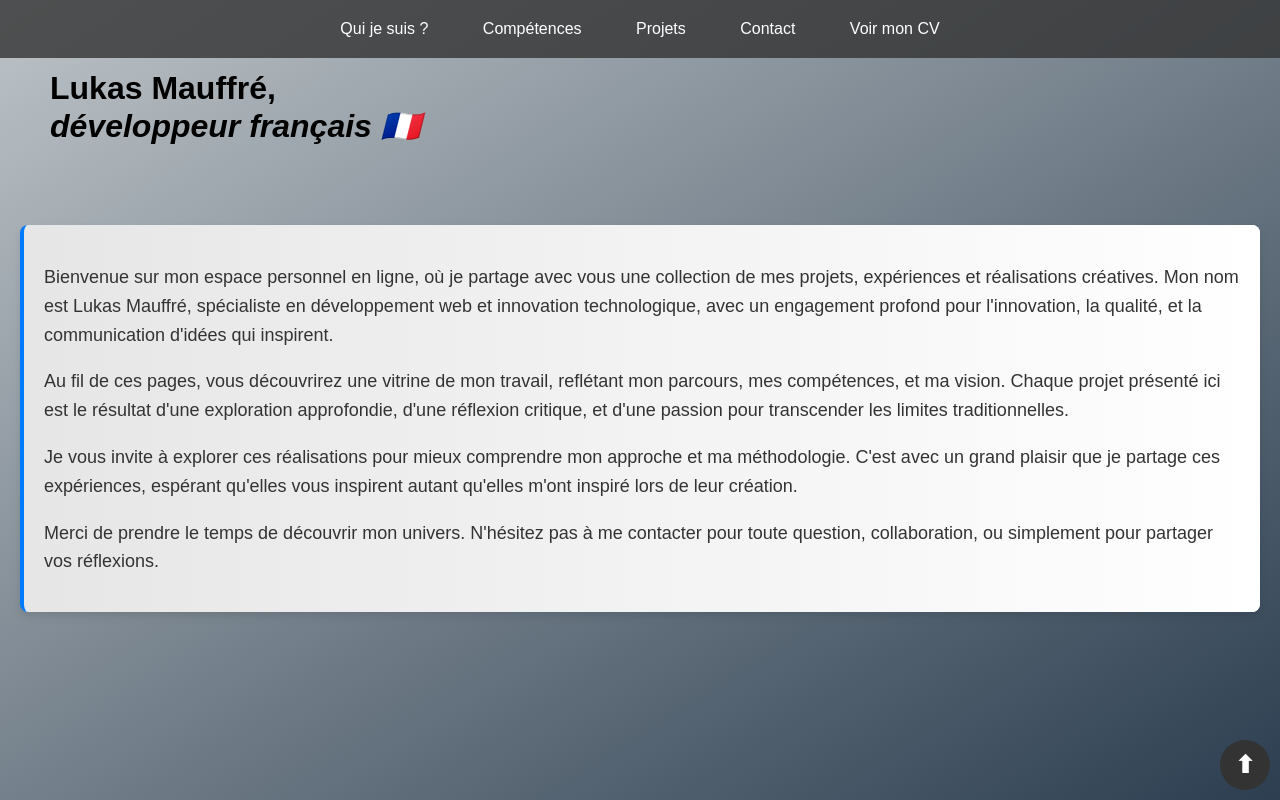
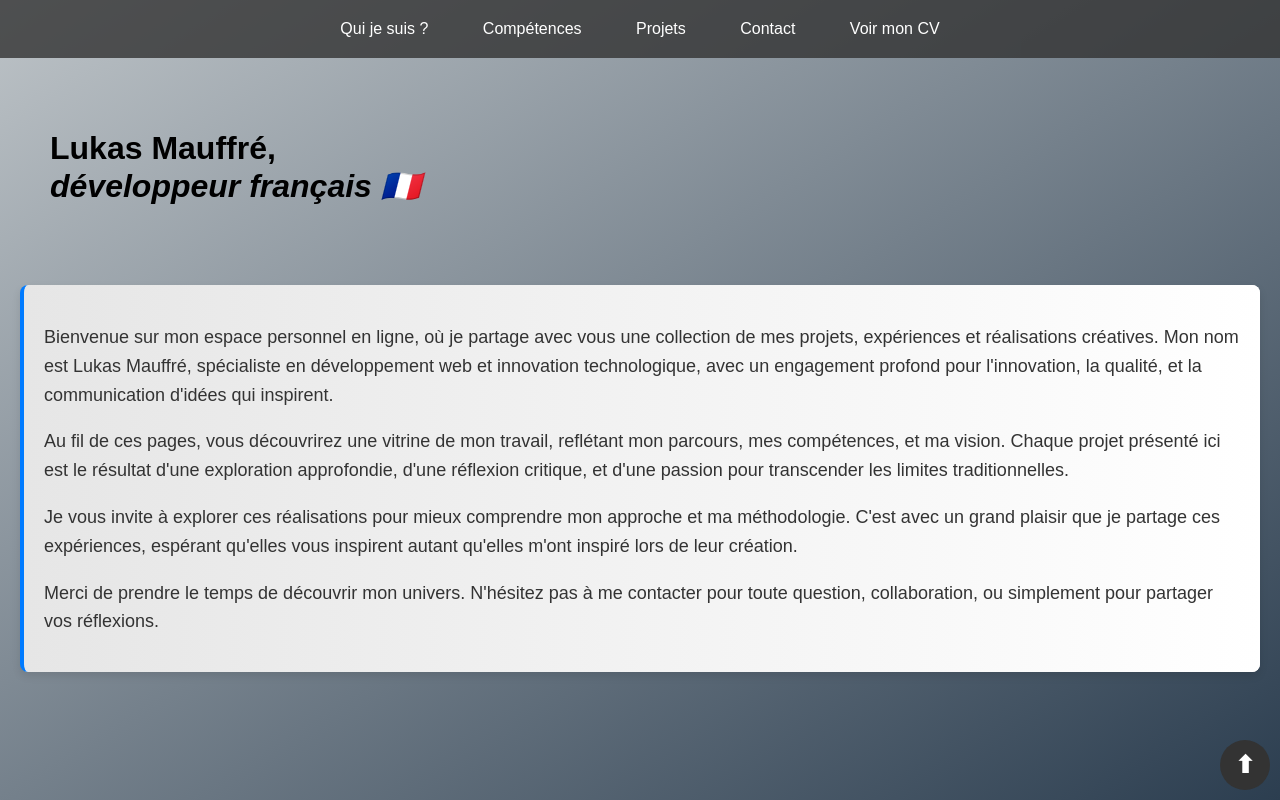
Before and after one commit to LukasAppleFan/Portfolio-HTML-CSS-School-Project, a plain HTML site: page index.html in a window 1280 px wide. Shown: the top 800 px of the page. Drawn offline with Linux system fonts and the light colour scheme.

Commit message:
Put back the title header top padding

```diff
--- a/style.css
+++ b/style.css
@@ -1,21 +1,21 @@
 body, html {
     margin: 0;
     padding: 0;
-    scroll-padding-top: 120px; /* Espacement au-dessus du contenu lors du défilement vers une ancre */
-    scroll-behavior: smooth; /* Effet de défilement fluide */
+    scroll-padding-top: 120px;
+    scroll-behavior: smooth;
 }
 
 body {
     font-family: Arial, sans-serif;
-    /* Suppression du padding-top ici pour éviter un espace blanc au-dessus du contenu */
-    background-color: #333; /* Couleur de fond uniforme pour l'arrière-plan */
-    background-image: linear-gradient(to bottom right, #bdc3c7, #2c3e50); /* Gradient appliqué sur le fond #333 */
-    background-attachment: fixed; /* Le fond reste fixe lors du défilement */
+    padding-top: 60px;
+    background-color: #333;
+    background-image: linear-gradient(to bottom right, #bdc3c7, #2c3e50);
+    background-attachment: fixed;
 }
 
 main {
-    margin-top: 60px; /* Ajustement pour l'espacement en haut du contenu principal */
-    padding: 20px; /* Espacement intérieur pour le contenu de <main> */
+    margin-top: 60px;
+    padding: 20px;
 }
 
 nav {
```
